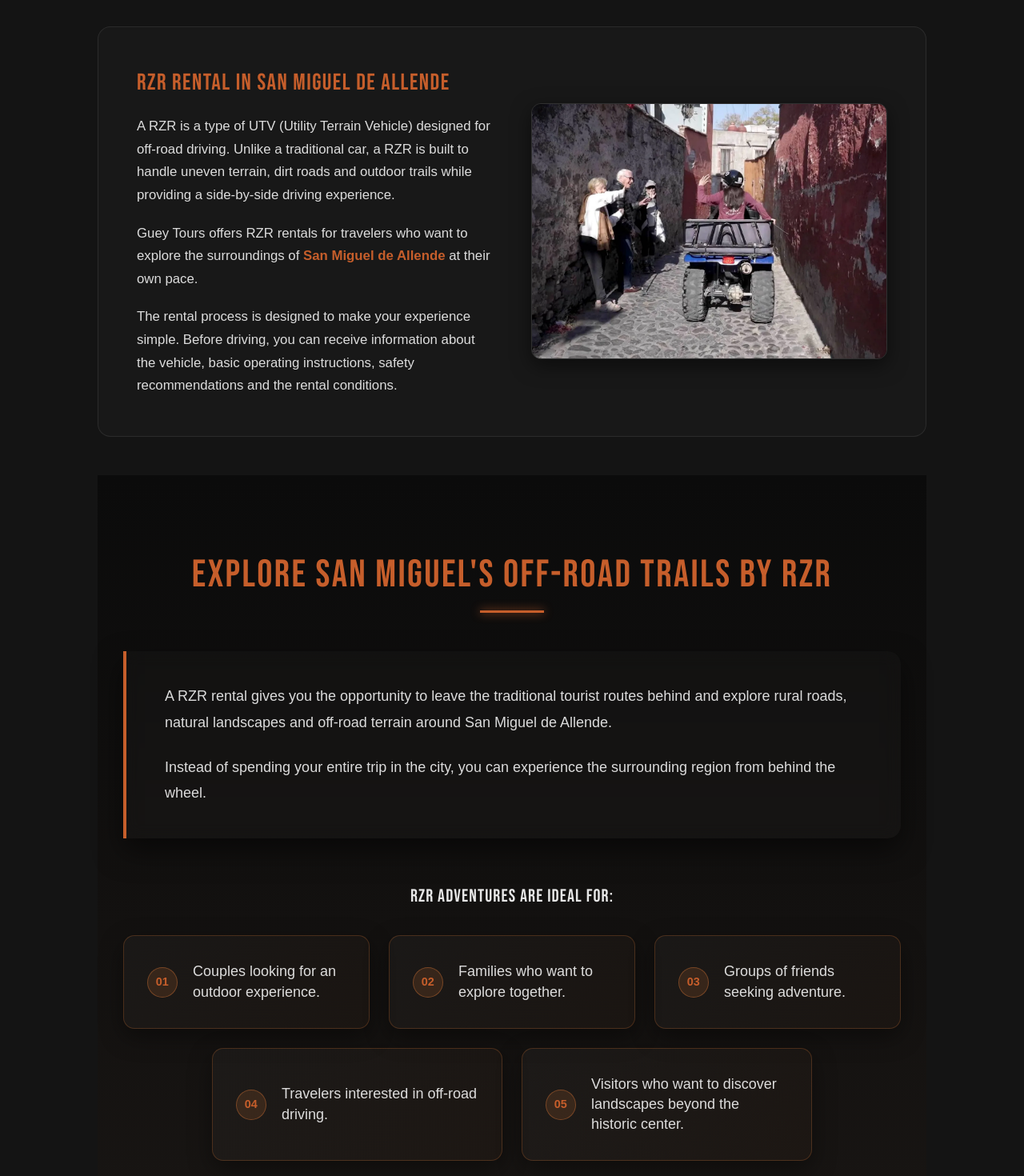
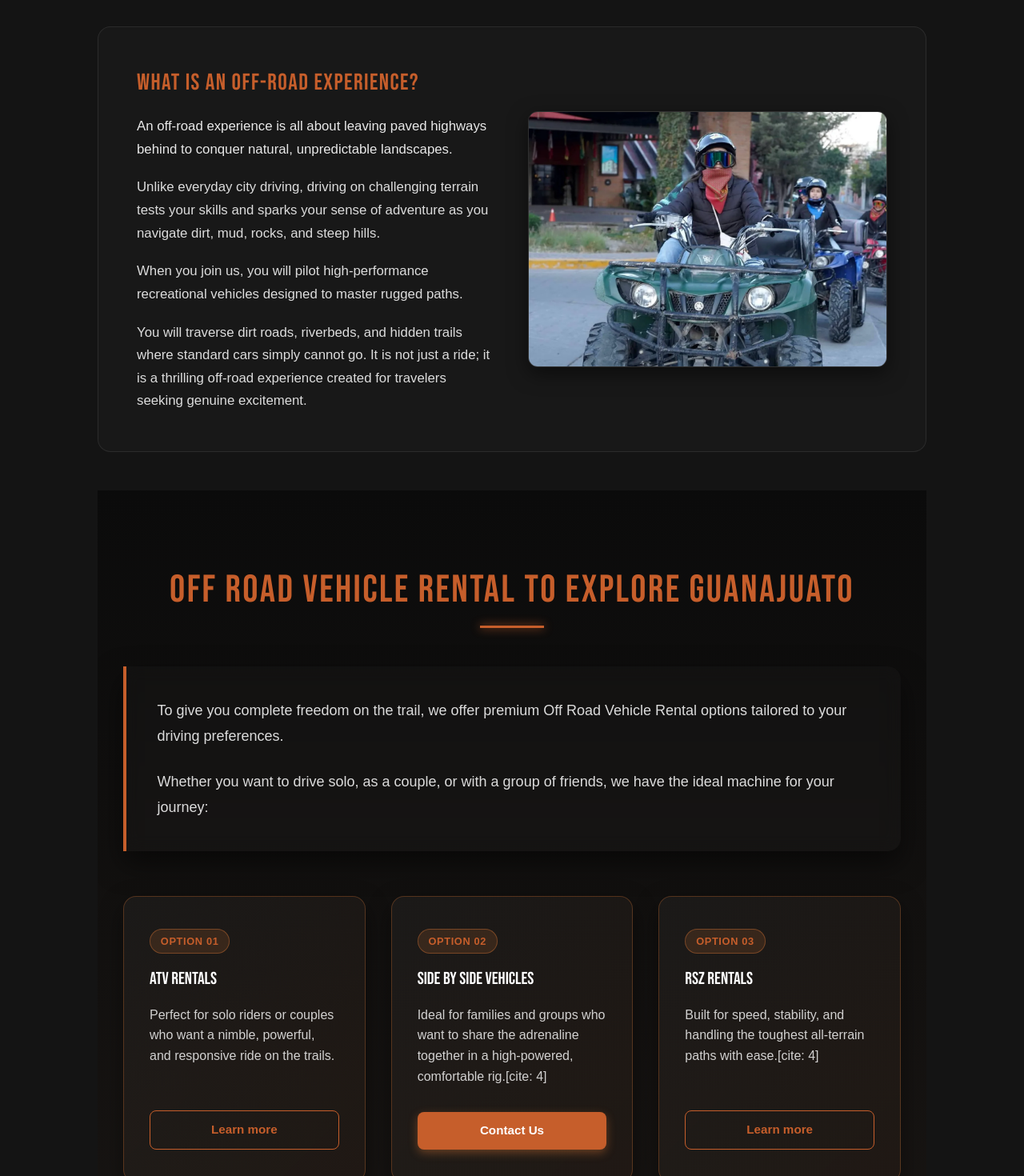
Before and after one commit to DraftStudiomx/Guey-tours-SEO, a Next.js app: page /off-road in a window 1280 px wide. Shown: the part 1920-3390 px from the top of the page at 80% size. Built offline with nearby package versions, Linux system fonts and the light colour scheme; a web font is replaced by a local one.

Commit message:
Update Offroad.tsx

```diff
--- a/app/off-road/Offroad.tsx
+++ b/app/off-road/Offroad.tsx
@@ -397,56 +397,73 @@ const [openIndex, setOpenIndex] = useState<number | null>(null)
 
 
 
-
-         {/* Segunda sección: Dos columnas (Texto H2 + Imagen) */}
+         {/* Segunda sección: Dos columnas responsivas (Texto H2 + Imagen) */}
 <div style={{
   display: 'flex',
   flexDirection: 'row',
   flexWrap: 'wrap',
   alignItems: 'center',
-  gap: '3rem',
+  gap: '2.5rem',
   marginTop: '5rem',
   background: 'rgba(255, 255, 255, 0.02)',
-  padding: '3rem',
+  padding: 'clamp(1.5rem, 4vw, 3rem)', // Se adapta en móviles para no desbordar
   borderRadius: '16px',
-  border: '1px solid rgba(255, 255, 255, 0.08)'
+  border: '1px solid rgba(255, 255, 255, 0.08)',
+  boxSizing: 'border-box',
+  width: '100%',
+  overflow: 'hidden'
 }}>
-  {/* Columna de Texto H2 */}
-  <div style={{ flex: '1', minWidth: '300px', display: 'flex', flexDirection: 'column', gap: '1.2rem' }}>
+  {/* Columna de Texto H2 y Párrafos */}
+  <div style={{
+    flex: '1 1 280px',
+    minWidth: 0, // Evita desbordamientos en grid/flex con textos largos
+    display: 'flex',
+    flexDirection: 'column',
+    gap: '1.2rem'
+  }}>
     <h2 style={{
       fontFamily: 'var(--font-heading)',
-      fontSize: '1.8rem',
+      fontSize: 'clamp(1.5rem, 3vw, 1.8rem)',
       color: 'var(--orange, #d97736)',
       textTransform: 'uppercase',
       letterSpacing: '0.05em',
-      margin: 0
+      margin: 0,
+      wordBreak: 'break-word'
     }}>
-      {lang === 'es' ? 'Renta de RZR en San Miguel de Allende' : 'RZR Rental in San Miguel de Allende'}
+      {lang === 'es' ? '¿Qué es una experiencia todoterreno?' : 'What is an off-road experience?'}
     </h2>
 
-    <p style={{ margin: 0, lineHeight: 1.7, color: 'rgba(255,255,255,0.85)', fontSize: '1.05rem' }}>
+    {/* NUEVO PÁRRAFO ABAJO DEL H2 */}
+    <p style={{ margin: 0, lineHeight: 1.7, color: 'rgba(255,255,255,0.9)', fontSize: '1.05rem', wordBreak: 'break-word' }}>
       {lang === 'es'
-        ? 'Un RZR es un tipo de vehículo utilitario (UTV) diseñado para la conducción todoterreno. A diferencia de un auto tradicional, un RZR está construido para soportar terrenos irregulares, caminos de terracería y senderos al aire libre, ofreciendo una experiencia de manejo lado a lado.'
-        : 'A RZR is a type of UTV (Utility Terrain Vehicle) designed for off-road driving. Unlike a traditional car, a RZR is built to handle uneven terrain, dirt roads and outdoor trails while providing a side-by-side driving experience.'}
+        ? 'Una experiencia todoterreno consiste en dejar atrás las carreteras pavimentadas para conquistar paisajes naturales e impredecibles.'
+        : 'An off-road experience is all about leaving paved highways behind to conquer natural, unpredictable landscapes. '}
     </p>
 
-    <p style={{ margin: 0, lineHeight: 1.7, color: 'rgba(255,255,255,0.85)', fontSize: '1.05rem' }}>
+    {/* TUS 3 PÁRRAFOS ORIGINALES */}
+    <p style={{ margin: 0, lineHeight: 1.7, color: 'rgba(255,255,255,0.85)', fontSize: '1.05rem', wordBreak: 'break-word' }}>
+      {lang === 'es'
+        ? 'A diferencia de la conducción urbana cotidiana, conducir en terrenos difíciles pone a prueba tus habilidades y despierta tu espíritu aventurero mientras te desplazas por tierra, barro, rocas y pendientes pronunciadas.'
+        : 'Unlike everyday city driving, driving on challenging terrain tests your skills and sparks your sense of adventure as you navigate dirt, mud, rocks, and steep hills.'}
+    </p>
+
+    <p style={{ margin: 0, lineHeight: 1.7, color: 'rgba(255,255,255,0.85)', fontSize: '1.05rem', wordBreak: 'break-word' }}>
       {lang === 'es' ? (
-        <>Guey Tours ofrece rentas de RZR para viajeros que quieren explorar los alrededores de <a href="https://www.gueytours.com/san-miguel-de-allende-tours" style={{ color: 'var(--orange)', textDecoration: 'none !important', fontWeight: 'bold' }}>San Miguel de Allende</a> a su propio ritmo.</>
+        <>Al unirte a nosotros, pilotarás vehículos recreativos de alto rendimiento diseñados para dominar terrenos abruptos.</>
       ) : (
-        <>Guey Tours offers RZR rentals for travelers who want to explore the surroundings of <a href="https://www.gueytours.com/san-miguel-de-allende-tours" style={{ color: 'var(--orange)', textDecoration: 'none !important', fontWeight: 'bold' }}>San Miguel de Allende</a> at their own pace.</>
+        <>When you join us, you will pilot high-performance recreational vehicles designed to master rugged paths. </>
       )}
     </p>
 
-    <p style={{ margin: 0, lineHeight: 1.7, color: 'rgba(255,255,255,0.85)', fontSize: '1.05rem' }}>
+    <p style={{ margin: 0, lineHeight: 1.7, color: 'rgba(255,255,255,0.85)', fontSize: '1.05rem', wordBreak: 'break-word' }}>
       {lang === 'es'
-        ? 'El proceso de renta está diseñado para que tu experiencia sea sencilla. Antes de conducir, puedes recibir información sobre el vehículo, instrucciones básicas de operación, recomendaciones de seguridad y las condiciones de renta.'
-        : 'The rental process is designed to make your experience simple. Before driving, you can receive information about the vehicle, basic operating instructions, safety recommendations and the rental conditions.'}
+        ? 'Recorrerás caminos de tierra, cauces de ríos y senderos ocultos por donde los automóviles convencionales simplemente no pueden pasar. No es solo un paseo; es una emocionante experiencia todoterreno diseñada para viajeros que buscan una emoción auténtica.'
+        : 'You will traverse dirt roads, riverbeds, and hidden trails where standard cars simply cannot go. It is not just a ride; it is a thrilling off-road experience created for travelers seeking genuine excitement.'}
     </p>
   </div>
 
-  {/* Columna de la Imagen */}
-  <div style={{ flex: '1', minWidth: '300px' }}>
+  {/* Columna de la Imagen (Adaptada y fluida para móviles) */}
+  <div style={{ flex: '1 1 280px', minWidth: 0, width: '100%' }}>
     <div style={{
       width: '100%',
       height: '320px',
@@ -457,16 +474,16 @@ const [openIndex, setOpenIndex] = useState<number | null>(null)
       boxShadow: '0 8px 24px rgba(0,0,0,0.5)'
     }}>
       <Image
-        src="/images/atv-tour-magic-town-CONTACT-GUEY-TOURS.webp"
-        alt="RZR tour adventure in the magic town of San Miguel de Allende with Guey Tours."
-        title="RZR Rentals in San Miguel de Allende - Guey Tours"
+        src="/images/SEO/Guided off-road ATV quad tour group exploring picturesque streets.webp"
+        alt="Group of tourists wearing helmets riding all-terrain off-road quads together on a sunny outdoor guided adventure."
+        title="Guided off-road ATV quad tour group exploring picturesque streets"
         fill
         style={{ objectFit: 'cover' }}
       />
     </div>
   </div>
 </div>
-          {/* Inicio de segunda section */}
+
 
 
         {/* Inicio de section tres */}
@@ -476,11 +493,16 @@ const [openIndex, setOpenIndex] = useState<number | null>(null)
   background: 'linear-gradient(180deg, #0b0b0b 0%, rgba(217, 119, 54, 0.04) 100%)',
   color: '#fff',
   fontFamily: 'sans-serif',
-  position: 'relative'
+  position: 'relative',
+  boxSizing: 'border-box',
+  overflow: 'hidden',
+  width: '100%'
 }}>
   <div style={{
     maxWidth: '1100px',
-    margin: '0 auto'
+    margin: '0 auto',
+    width: '100%',
+    boxSizing: 'border-box'
   }}>
 
     {/* Título H2 en color naranja cobrizo exacto */}
@@ -495,8 +517,8 @@ const [openIndex, setOpenIndex] = useState<number | null>(null)
         lineHeight: 1.2
       }}>
         {lang === 'es'
-          ? 'Explora los senderos todoterreno de San Miguel en RZR'
-          : "Explore San Miguel's Off-Road Trails by RZR"}
+          ? 'Alquiler de vehículos todoterreno para explorar Guanajuato'
+          : "Off road vehicle rental to explore Guanajuato"}
       </h2>
       <div style={{
         width: '80px',
@@ -512,10 +534,11 @@ const [openIndex, setOpenIndex] = useState<number | null>(null)
       background: 'rgba(255, 255, 255, 0.02)',
       borderLeft: '4px solid var(--orange, #d97736)',
       borderRadius: '0 16px 16px 0',
-      padding: '2.5rem 3rem',
+      padding: 'clamp(1.5rem, 3vw, 2.5rem) clamp(1.5rem, 3vw, 3rem)',
       marginBottom: '3.5rem',
       boxShadow: '0 15px 35px rgba(0,0,0,0.5)',
-      backdropFilter: 'blur(10px)'
+      backdropFilter: 'blur(10px)',
+      boxSizing: 'border-box'
     }}>
       <p style={{
         fontFamily: 'sans-serif',
@@ -527,8 +550,8 @@ const [openIndex, setOpenIndex] = useState<number | null>(null)
         margin: '0 0 1.5rem 0'
       }}>
         {lang === 'es'
-          ? 'Una renta de RZR te da la oportunidad de dejar atrás las rutas turísticas tradicionales y explorar caminos rurales, paisajes naturales y terrenos todoterreno alrededor de San Miguel de Allende.'
-          : 'A RZR rental gives you the opportunity to leave the traditional tourist routes behind and explore rural roads, natural landscapes and off-road terrain around San Miguel de Allende.'}
+          ? 'Para brindarle total libertad en la ruta, ofrecemos opciones premium de alquiler de vehículos todoterreno adaptadas a sus preferencias de conducción.'
+          : 'To give you complete freedom on the trail, we offer premium Off Road Vehicle Rental options tailored to your driving preferences.'}
       </p>
       <p style={{
         fontFamily: 'sans-serif',
@@ -540,144 +563,215 @@ const [openIndex, setOpenIndex] = useState<number | null>(null)
         margin: 0
       }}>
         {lang === 'es'
-          ? 'En lugar de pasar todo tu viaje en la ciudad, puedes experimentar la región circundante desde el asiento del conductor.'
-          : 'Instead of spending your entire trip in the city, you can experience the surrounding region from behind the wheel.'}
+          ? 'Ya sea que quieras conducir solo, en pareja o con un grupo de amigos, tenemos la máquina ideal para tu viaje:'
+          : 'Whether you want to drive solo, as a couple, or with a group of friends, we have the ideal machine for your journey:'}
       </p>
     </div>
 
-    {/* Subtítulo para la sección de ideales */}
-    <div style={{ textAlign: 'center', marginBottom: '2rem' }}>
-      <h3 style={{
-        fontFamily: 'var(--font-heading)',
-        fontSize: '1.4rem',
-        color: 'rgba(255, 255, 255, 0.9)',
-        textTransform: 'uppercase',
-        letterSpacing: '0.05em',
-        margin: 0
-      }}>
-        {lang === 'es' ? 'Las aventuras en RZR son ideales para:' : 'RZR adventures are ideal for:'}
-      </h3>
-    </div>
-
-    {/* Cuadrícula de tarjetas con las 5 opciones (primeras 3 en diseño normal) */}
+    {/* Cuadrícula de opciones rediseñada con botones y mejor estructura */}
     <div style={{
       display: 'grid',
-      gridTemplateColumns: 'repeat(auto-fit, minmax(300px, 1fr))',
-      gap: '1.5rem',
-      marginBottom: '1.5rem'
+      gridTemplateColumns: 'repeat(auto-fit, minmax(280px, 1fr))',
+      gap: '2rem',
+      marginBottom: '4rem',
+      boxSizing: 'border-box'
     }}>
-      {[
-        {
-          es: 'Parejas que buscan una experiencia al aire libre',
-          en: 'Couples looking for an outdoor experience.'
-        },
-        {
-          es: 'Familias que quieren explorar juntas',
-          en: 'Families who want to explore together.'
-        },
-        {
-          es: 'Grupos de amigos que buscan aventura',
-          en: 'Groups of friends seeking adventure.'
-        }
-      ].map((item, index) => (
-        <div key={index} style={{
-          background: 'linear-gradient(135deg, rgba(255, 255, 255, 0.03) 0%, rgba(217, 119, 54, 0.03) 100%)',
-          border: '1px solid rgba(217, 119, 54, 0.25)',
-          borderRadius: '14px',
-          padding: '2rem 1.8rem',
-          boxShadow: '0 10px 30px rgba(0,0,0,0.4)',
-          display: 'flex',
-          alignItems: 'center',
-          gap: '1.2rem',
-          transition: 'transform 0.3s ease, border-color 0.3s ease'
-        }}>
-          <div style={{
-            minWidth: '38px',
-            height: '38px',
-            borderRadius: '50%',
+
+      {/* Tarjeta 1: ATV rentals (Con botón Ver más) */}
+      <div style={{
+        background: 'linear-gradient(135deg, rgba(255, 255, 255, 0.04) 0%, rgba(217, 119, 54, 0.05) 100%)',
+        border: '1px solid rgba(217, 119, 54, 0.3)',
+        borderRadius: '16px',
+        padding: '2.5rem 2rem',
+        boxShadow: '0 10px 30px rgba(0,0,0,0.4)',
+        display: 'flex',
+        flexDirection: 'column',
+        justifyContent: 'space-between',
+        transition: 'transform 0.3s ease, border-color 0.3s ease',
+        boxSizing: 'border-box'
+      }}>
+        <div>
+          <span style={{
+            display: 'inline-block',
+            padding: '0.3rem 0.8rem',
             background: 'rgba(217, 119, 54, 0.15)',
             color: 'var(--orange, #d97736)',
-            display: 'flex',
-            alignItems: 'center',
-            justifyContent: 'center',
+            borderRadius: '20px',
+            fontSize: '0.8rem',
             fontWeight: 'bold',
-            fontSize: '0.9rem',
+            textTransform: 'uppercase',
+            letterSpacing: '0.05em',
+            marginBottom: '1rem',
             border: '1px solid rgba(217, 119, 54, 0.4)'
           }}>
-            0{index + 1}
-          </div>
+            {lang === 'es' ? 'Opción 01' : 'Option 01'}
+          </span>
+          <h3 style={{
+            color: '#fff',
+            fontSize: '1.35rem',
+            margin: '0 0 1rem 0',
+            fontFamily: 'var(--font-heading)'
+          }}>
+            {lang === 'es' ? 'Renta de ATV' : 'ATV rentals'}
+          </h3>
+          <p style={{
+            color: 'rgba(255, 255, 255, 0.8)',
+            fontSize: '1rem',
+            lineHeight: 1.6,
+            margin: '0 0 2rem 0'
+          }}>
+            {lang === 'es'
+              ? 'Perfecto para conductores solitarios o parejas que quieren un paseo ágil, potente y receptivo en los senderos.'
+              : 'Perfect for solo riders or couples who want a nimble, powerful, and responsive ride on the trails.'}
+          </p>
+        </div>
+        <a href="https://www.gueytours.com/atv-rentals" style={{
+          display: 'inline-block',
+          textAlign: 'center',
+          background: 'transparent',
+          color: 'var(--orange, #d97736)',
+          border: '1px solid var(--orange, #d97736)',
+          padding: '0.75rem 1.5rem',
+          borderRadius: '8px',
+          textDecoration: 'none',
+          fontWeight: 'bold',
+          fontSize: '0.95rem',
+          transition: 'all 0.3s ease'
+        }}>
+          {lang === 'es' ? 'Ver más' : 'Learn more'}
+        </a>
+      </div>
+
+      {/* Tarjeta 2: Side by Side (Con botón Contáctanos)[cite: 4] */}
+      <div style={{
+        background: 'linear-gradient(135deg, rgba(255, 255, 255, 0.04) 0%, rgba(217, 119, 54, 0.05) 100%)',
+        border: '1px solid rgba(217, 119, 54, 0.3)',
+        borderRadius: '16px',
+        padding: '2.5rem 2rem',
+        boxShadow: '0 10px 30px rgba(0,0,0,0.4)',
+        display: 'flex',
+        flexDirection: 'column',
+        justifyContent: 'space-between',
+        transition: 'transform 0.3s ease, border-color 0.3s ease',
+        boxSizing: 'border-box'
+      }}>
+        <div>
           <span style={{
-            fontFamily: 'sans-serif',
-            fontStyle: 'normal',
-            fontWeight: '400',
-            color: 'rgba(255, 255, 255, 0.85)',
-            fontSize: '18px',
-            lineHeight: 1.4
-          }}>
-            {lang === 'es' ? item.es : item.en}
-          </span>
-        </div>
-      ))}
-    </div>
-
-    {/* Cuadrícula inferior para las últimas 2 tarjetas centradas automáticamente */}
-    <div style={{
-      display: 'grid',
-      gridTemplateColumns: 'repeat(auto-fit, minmax(300px, 1fr))',
-      gap: '1.5rem',
-      marginBottom: '3.5rem',
-      justifyContent: 'center',
-      maxWidth: '750px',
-      marginInline: 'auto'
-    }}>
-      {[
-        {
-          es: 'Viajeros interesados en la conducción todoterreno',
-          en: 'Travelers interested in off-road driving.'
-        },
-        {
-          es: 'Visitantes que quieren descubrir paisajes más allá del centro histórico',
-          en: 'Visitors who want to discover landscapes beyond the historic center.'
-        }
-      ].map((item, index) => (
-        <div key={index + 3} style={{
-          background: 'linear-gradient(135deg, rgba(255, 255, 255, 0.03) 0%, rgba(217, 119, 54, 0.03) 100%)',
-          border: '1px solid rgba(217, 119, 54, 0.25)',
-          borderRadius: '14px',
-          padding: '2rem 1.8rem',
-          boxShadow: '0 10px 30px rgba(0,0,0,0.4)',
-          display: 'flex',
-          alignItems: 'center',
-          gap: '1.2rem',
-          transition: 'transform 0.3s ease, border-color 0.3s ease'
-        }}>
-          <div style={{
-            minWidth: '38px',
-            height: '38px',
-            borderRadius: '50%',
+            display: 'inline-block',
+            padding: '0.3rem 0.8rem',
             background: 'rgba(217, 119, 54, 0.15)',
             color: 'var(--orange, #d97736)',
-            display: 'flex',
-            alignItems: 'center',
-            justifyContent: 'center',
+            borderRadius: '20px',
+            fontSize: '0.8rem',
             fontWeight: 'bold',
-            fontSize: '0.9rem',
+            textTransform: 'uppercase',
+            letterSpacing: '0.05em',
+            marginBottom: '1rem',
             border: '1px solid rgba(217, 119, 54, 0.4)'
           }}>
-            0{index + 4}
-          </div>
+            {lang === 'es' ? 'Opción 02' : 'Option 02'}
+          </span>
+          <h3 style={{
+            color: '#fff',
+            fontSize: '1.35rem',
+            margin: '0 0 1rem 0',
+            fontFamily: 'var(--font-heading)'
+          }}>
+            {lang === 'es' ? 'Vehículos Side by Side' : 'Side by Side vehicles'}
+          </h3>
+          <p style={{
+            color: 'rgba(255, 255, 255, 0.8)',
+            fontSize: '1rem',
+            lineHeight: 1.6,
+            margin: '0 0 2rem 0'
+          }}>
+            {lang === 'es'
+              ? 'Ideal para familias y grupos que quieren compartir la adrenalina juntos en un equipo cómodo y de alto rendimiento.'
+              : 'Ideal for families and groups who want to share the adrenaline together in a high-powered, comfortable rig.'}[cite: 4]
+          </p>
+        </div>
+        <a href="https://www.gueytours.com/contact" style={{
+          display: 'inline-block',
+          textAlign: 'center',
+          background: 'var(--orange, #d97736)',
+          color: '#fff',
+          padding: '0.75rem 1.5rem',
+          borderRadius: '8px',
+          textDecoration: 'none',
+          fontWeight: 'bold',
+          fontSize: '0.95rem',
+          transition: 'all 0.3s ease',
+          boxShadow: '0 4px 12px rgba(217, 119, 54, 0.4)'
+        }}>
+          {lang === 'es' ? 'Contáctanos' : 'Contact Us'}
+        </a>
+      </div>
+
+      {/* Tarjeta 3: RSZ rentals (Con botón Ver más)[cite: 4] */}
+      <div style={{
+        background: 'linear-gradient(135deg, rgba(255, 255, 255, 0.04) 0%, rgba(217, 119, 54, 0.05) 100%)',
+        border: '1px solid rgba(217, 119, 54, 0.3)',
+        borderRadius: '16px',
+        padding: '2.5rem 2rem',
+        boxShadow: '0 10px 30px rgba(0,0,0,0.4)',
+        display: 'flex',
+        flexDirection: 'column',
+        justifyContent: 'space-between',
+        transition: 'transform 0.3s ease, border-color 0.3s ease',
+        boxSizing: 'border-box'
+      }}>
+        <div>
           <span style={{
-            fontFamily: 'sans-serif',
-            fontStyle: 'normal',
-            fontWeight: '400',
-            color: 'rgba(255, 255, 255, 0.85)',
-            fontSize: '18px',
-            lineHeight: 1.4
+            display: 'inline-block',
+            padding: '0.3rem 0.8rem',
+            background: 'rgba(217, 119, 54, 0.15)',
+            color: 'var(--orange, #d97736)',
+            borderRadius: '20px',
+            fontSize: '0.8rem',
+            fontWeight: 'bold',
+            textTransform: 'uppercase',
+            letterSpacing: '0.05em',
+            marginBottom: '1rem',
+            border: '1px solid rgba(217, 119, 54, 0.4)'
           }}>
-            {lang === 'es' ? item.es : item.en}
+            {lang === 'es' ? 'Opción 03' : 'Option 03'}
           </span>
-        </div>
-      ))}
+          <h3 style={{
+            color: '#fff',
+            fontSize: '1.35rem',
+            margin: '0 0 1rem 0',
+            fontFamily: 'var(--font-heading)'
+          }}>
+            {lang === 'es' ? 'Renta de RSZ' : 'RSZ rentals'}
+          </h3>
+          <p style={{
+            color: 'rgba(255, 255, 255, 0.8)',
+            fontSize: '1rem',
+            lineHeight: 1.6,
+            margin: '0 0 2rem 0'
+          }}>
+            {lang === 'es'
+              ? 'Construido para la velocidad, estabilidad y manejo de los caminos todo terreno más difíciles con facilidad.'
+              : 'Built for speed, stability, and handling the toughest all-terrain paths with ease.'}[cite: 4]
+          </p>
+        </div>
+        <a href="https://www.gueytours.com/rsz-rentals" style={{
+          display: 'inline-block',
+          textAlign: 'center',
+          background: 'transparent',
+          color: 'var(--orange, #d97736)',
+          border: '1px solid var(--orange, #d97736)',
+          padding: '0.75rem 1.5rem',
+          borderRadius: '8px',
+          textDecoration: 'none',
+          fontWeight: 'bold',
+          fontSize: '0.95rem',
+          transition: 'all 0.3s ease'
+        }}>
+          {lang === 'es' ? 'Ver más' : 'Learn more'}
+        </a>
+      </div>
+
     </div>
 
     {/* Tarjeta de cierre sobre la ventaja de Guey Tours */}
@@ -687,7 +781,8 @@ const [openIndex, setOpenIndex] = useState<number | null>(null)
       borderRadius: '16px',
       padding: '2.5rem 3rem',
       boxShadow: '0 15px 35px rgba(0,0,0,0.5)',
-      textAlign: 'center'
+      textAlign: 'center',
+      boxSizing: 'border-box'
     }}>
       <p style={{
         fontFamily: 'sans-serif',
```
